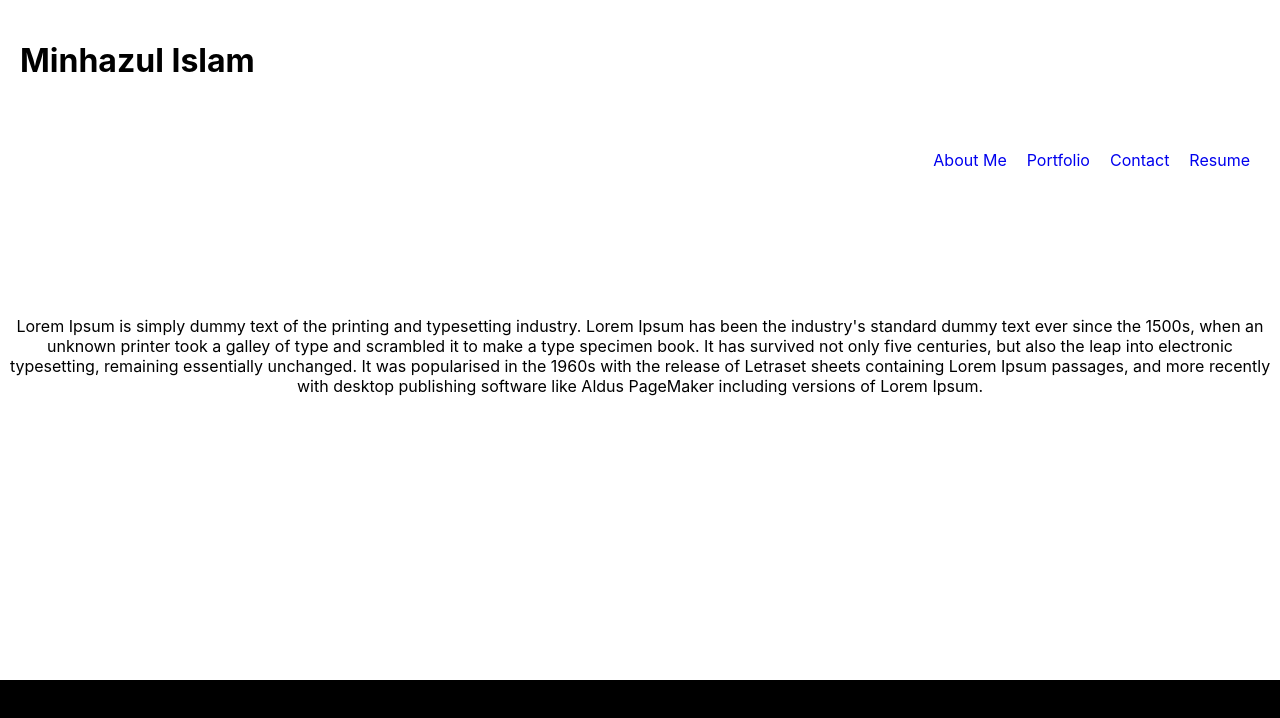
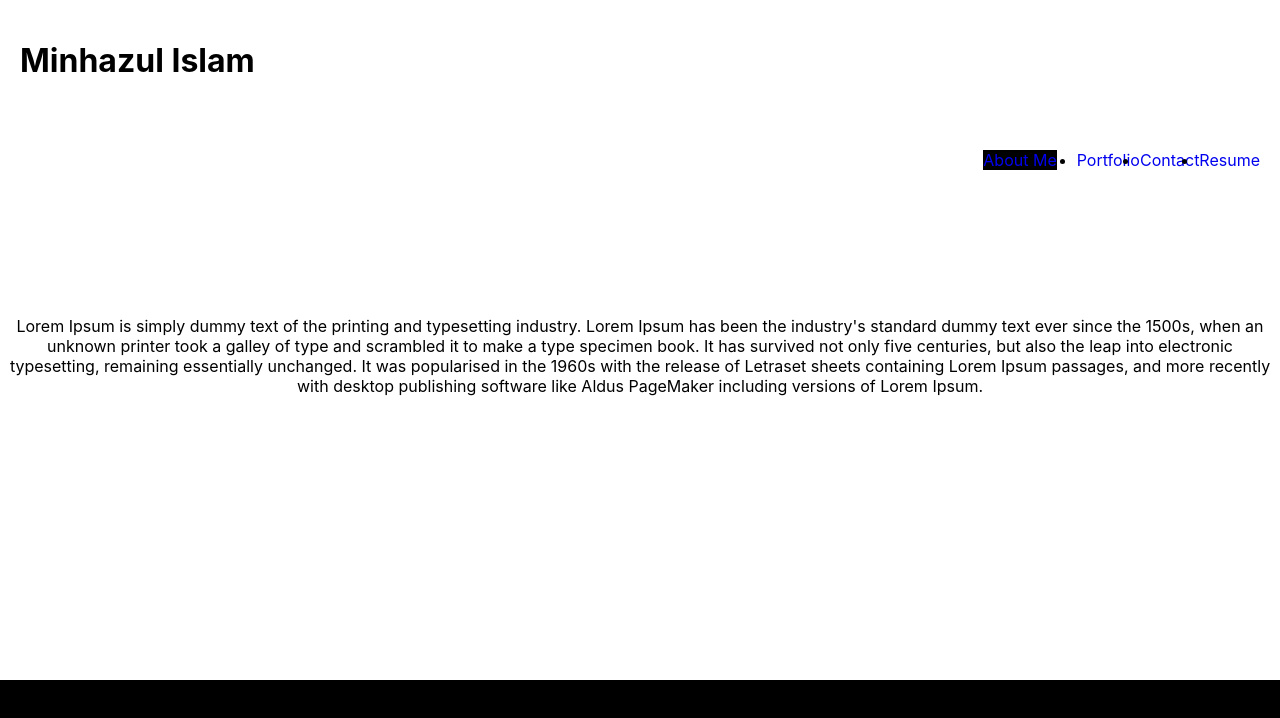
Before and after one commit to Tomal1/portfolio, a React (Create React App) app: page / in a window 1280 px wide. Shown: the top 718 px of the page. Built offline with nearby package versions, Linux system fonts and the light colour scheme.

Commit message:
navigation tags change color on click

```diff
--- a/src/components/Navigation/index.js
+++ b/src/components/Navigation/index.js
@@ -1,5 +1,6 @@
 import React from "react";
 import "./navigation.css";
+//import variableName from file path
 
 // the 2 arguments/ props are beng parsed in from PortfolioContainer.js
 function Navigation({ currentPage, handlePageChange }) {
@@ -7,27 +8,27 @@ function Navigation({ currentPage, handlePageChange }) {
 
     <ul className="nav nav-tabs">
 
-      <li className="nav-item">
-        <a href="#AboutMe" onClick={() => handlePageChange("AboutMe")} className={currentPage === 'AboutMe' ? 'nav-link active' : 'nav-link'}>
+      <li className={currentPage === 'AboutMe' ? 'nav-item-active nav-item' : 'nav-item'} >
+        <a href="#AboutMe" onClick={() => handlePageChange("AboutMe")} >
           About Me
         </a>
       </li>
 
-      <li className="nav-item">
-        <a href="#Portfolio" onClick={() => handlePageChange("Portfolio")} className={currentPage === "Portfolio" ? 'nav-link active' : 'nav-link'}>
+      <li className={currentPage === "Portfolio" ? 'nav-item-active  nav-item' : 'nav-link'}>
+        <a href="#Portfolio" onClick={() => handlePageChange("Portfolio")}>
           Portfolio
         </a>
       </li>
 
-      <li className="nav-item">
-        <a href="#Contact" onClick={() => handlePageChange("Contact")} className={currentPage === "Contact" ? 'nav-link active' : 'nav-link'}>
+      <li className={currentPage === "Contact" ? 'nav-item-active  nav-item' : 'nav-link'}>
+        <a href="#Contact" onClick={() => handlePageChange("Contact")}>
         Contact
         </a>
       </li>
 
-      <li className="nav-item">
+      <li className={currentPage === "Resume" ? 'nav-item-active  nav-item' : 'nav-link'}>
         <a
-          href="#Resume" onClick={() => handlePageChange("Resume")} className={currentPage === "Resume" ? 'nav-link active' : 'nav-link'}>
+          href="#href ={variavbleName} download" onClick={() => handlePageChange("Resume")} className={currentPage === "Resume" ? 'nav-link active' : 'nav-link'}>
           Resume
         </a>
       </li>
--- a/src/components/Navigation/navigation.css
+++ b/src/components/Navigation/navigation.css
@@ -9,10 +9,16 @@
 .nav-item{
     display: inline;
     list-style: none;
-    margin:10px;
+    margin:20px;
 
+}
+
+.nav-item-active {
+    background-color: black;
+    color: white;
 }
 
 a{
     text-decoration: none;
+
 }
```
